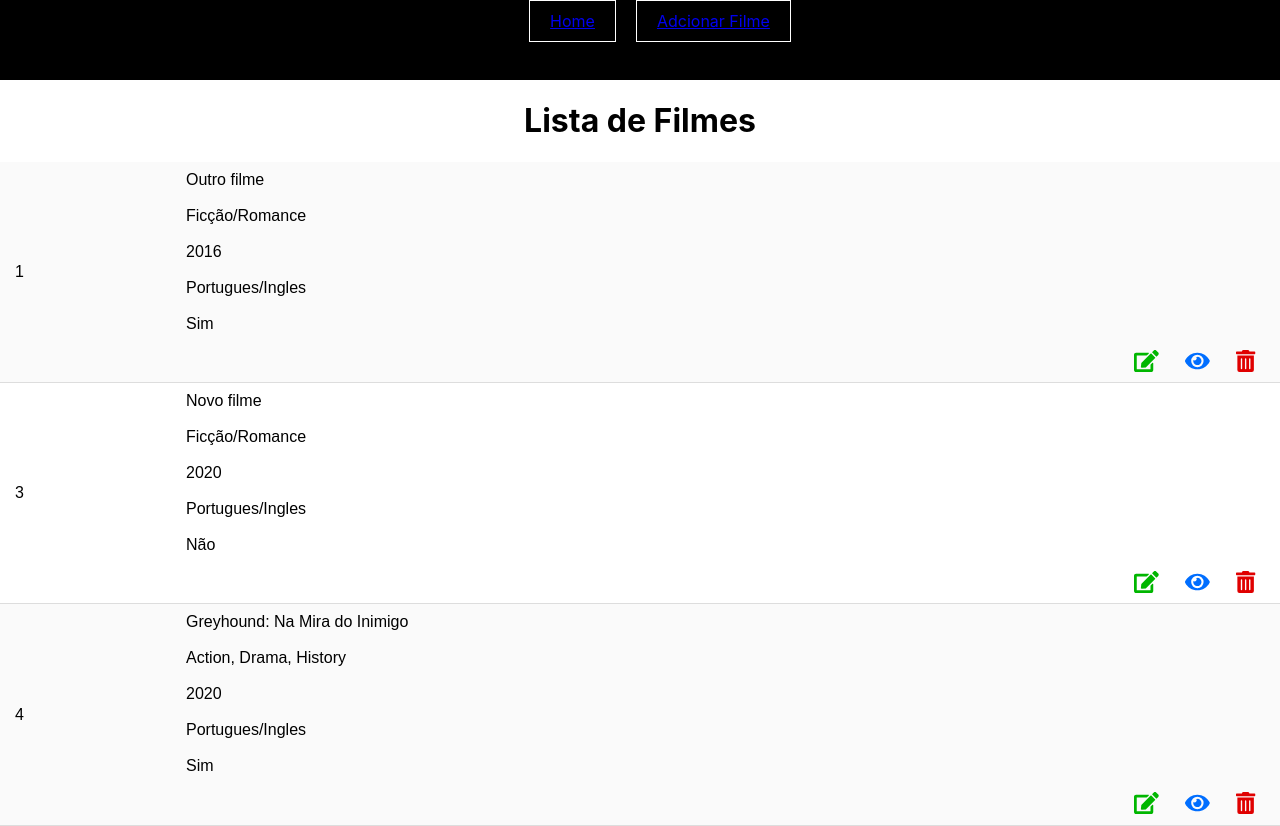
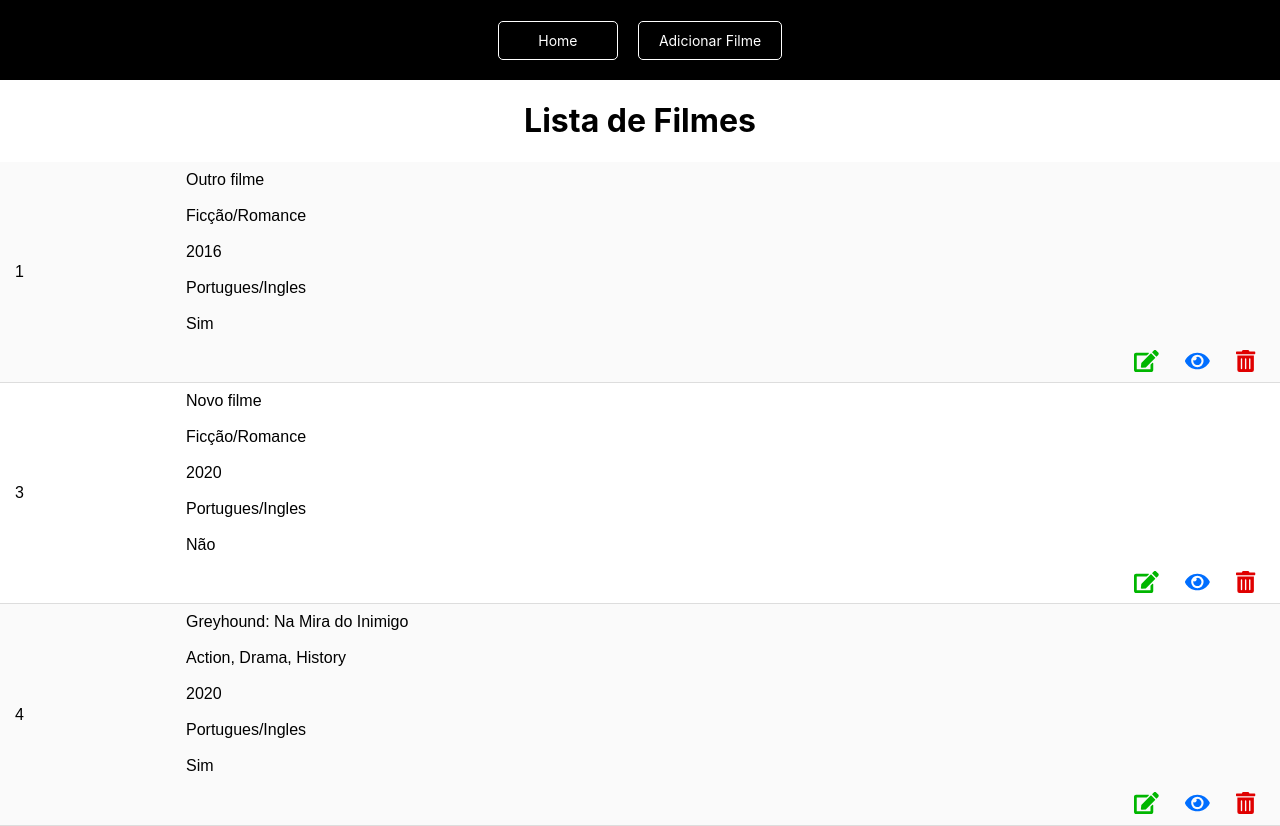
Before and after one commit to rafael-rodrigues-santos/desafio-grupokrs, a React (Create React App) app in the folder locadora/: page / in a window 1280 px wide. Built offline with nearby package versions, Linux system fonts and the light colour scheme; data requests are answered from the project's data file.

Commit message:
Design de botões alterado

```diff
--- a/locadora/src/components/menu/menu.css
+++ b/locadora/src/components/menu/menu.css
@@ -1,20 +1,25 @@
+ul {
+  padding: 0;
+}
+
 .menu {
   width: 100%;
   margin: 0;
   padding: 0;
-    background:#000;
+  background: #000;
   height: 80px;
+  display: flex;
 }
 
 .menu__container {
   min-width: 350px;
   max-width: 980px;
   width: 90%;
-    margin: 0 auto;
+  margin: auto;
 }
 
 .menu__container-itens {
-    margin: auto;
+  width: auto;
 }
 
 .menu__container-itens ul {
@@ -22,13 +27,27 @@
   align-items: center;
   justify-content: center;
   margin: 0 auto;
+  text-decoration: none;
 }
 
 .menu__container-itens li {
   text-decoration: none;
   list-style: none;
-    margin: 0 10px;
+  text-decoration: none;
+  font-style: none;
+  border: 1px solid #fff;
+  border-radius: 5px;
   padding: 10px 20px;
-    border: 1px solid #fff;
+}
+
+.menu__container-link {
+  text-decoration: none;
   color: #fff;
+  font-size: 14px;
+  cursor: pointer;
 }
+
+.teste {
+  width: 120px;
+  margin-right: 20px;
+}
--- a/locadora/src/components/menu/menu.jsx
+++ b/locadora/src/components/menu/menu.jsx
@@ -9,8 +9,8 @@ export default class Menu extends Component {
                 <div className="menu__container">
                     <div className="menu__container-itens">
                         <ul>
-                            <li> <Link to="/list"> Home </Link> </li>
-                            <li> <Link to="/add"> Adcionar Filme </Link> </li>
+                            <Link to="/list" className="menu__container-link teste"><li >  Home </li> </Link>
+                            <Link to="/add" className="menu__container-link"> <li> Adicionar Filme </li> </Link>
                         </ul>
                     </div>
                 </div>
```
Lines whose indentation alone changed are shown as unchanged.
